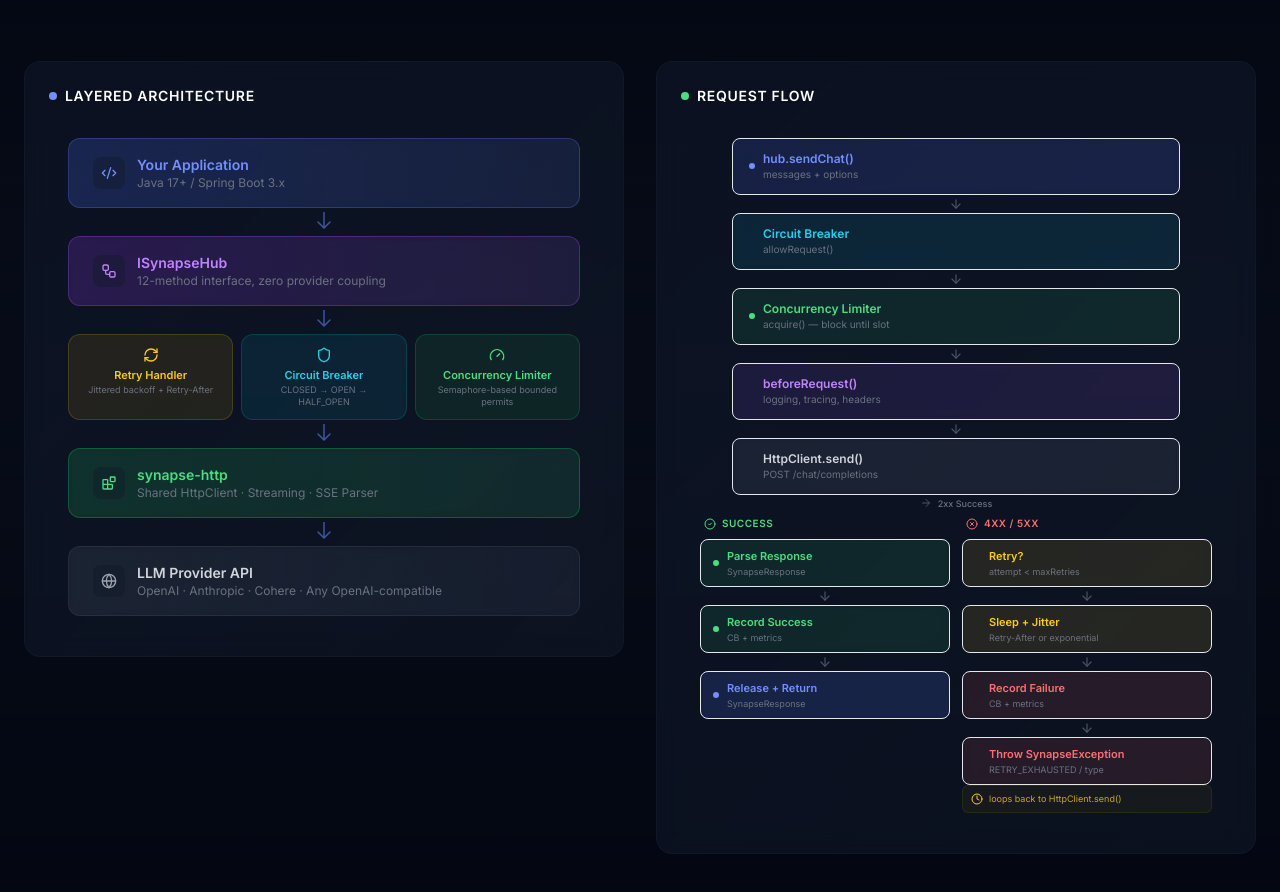
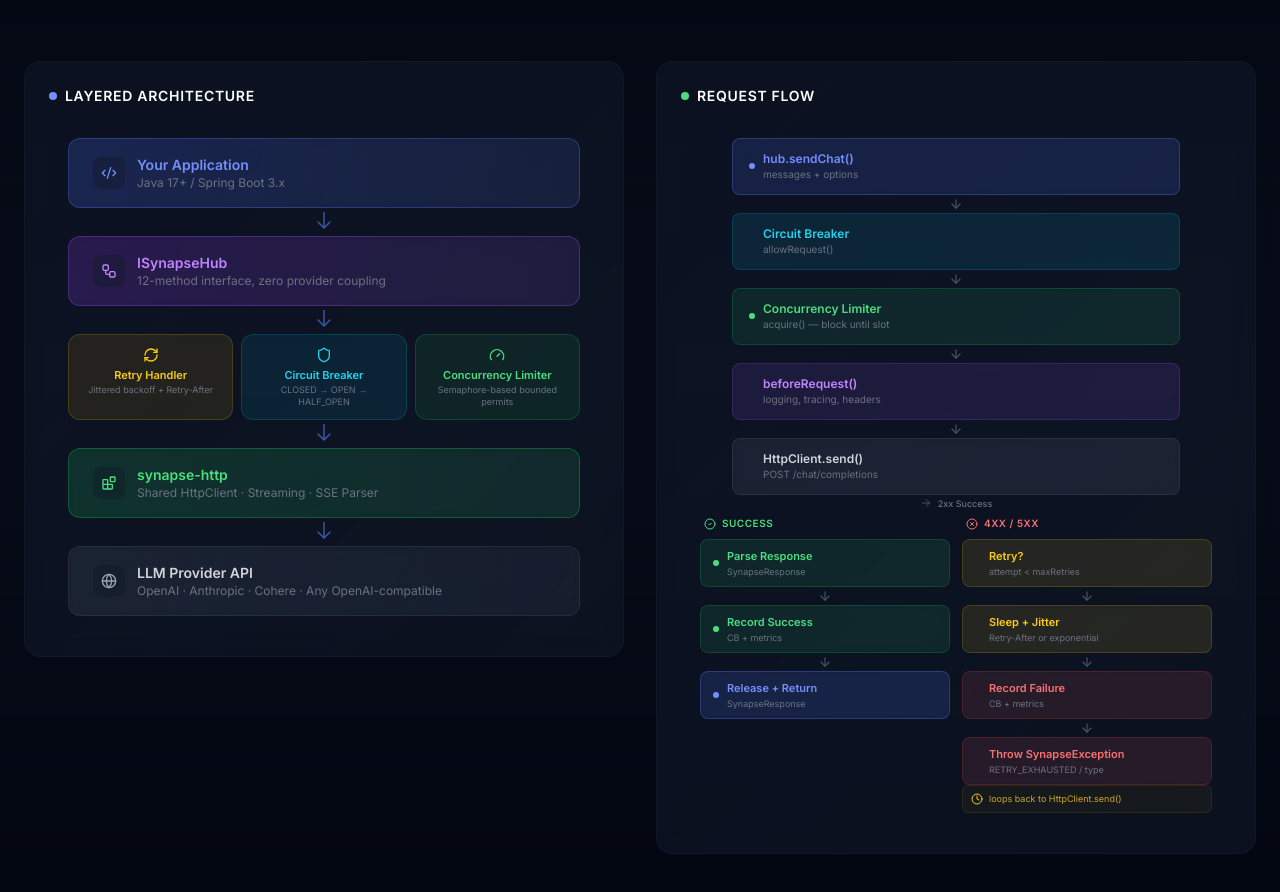
Before and after one commit to Abhiramrathod/synapse, a React (Vite) app in the folder website/: page / in a window 1280 px wide. Shown: the part 2360-3252 px from the top of the page. Built offline with nearby package versions, Linux system fonts and the light colour scheme; the HTML template or start-up script is replaced by a standard one.

Commit message:
fix: update border property in RequestFlowDiagram component for correct styling

```diff
--- a/website/src/components/RequestFlowDiagram.tsx
+++ b/website/src/components/RequestFlowDiagram.tsx
@@ -39,7 +39,7 @@ function FlowNode({ step, delay, small }: { step: FlowStep; delay: number; small
       whileInView={{ opacity: 1, x: 0 }}
       viewport={{ once: true }}
       transition={{ delay, duration: 0.3 }}
-      className={`${small ? 'px-3 py-2' : 'px-4 py-3'} rounded-lg ${step.color} border ${step.border} backdrop-blur-sm`}
+      className={`${small ? 'px-3 py-2' : 'px-4 py-3'} rounded-lg ${step.color} border ${step.borderColor} backdrop-blur-sm`}
     >
       <div className="flex items-center gap-2">
         <div className={`w-1.5 h-1.5 rounded-full ${step.iconColor.replace('text-', 'bg-')}`} />
```
